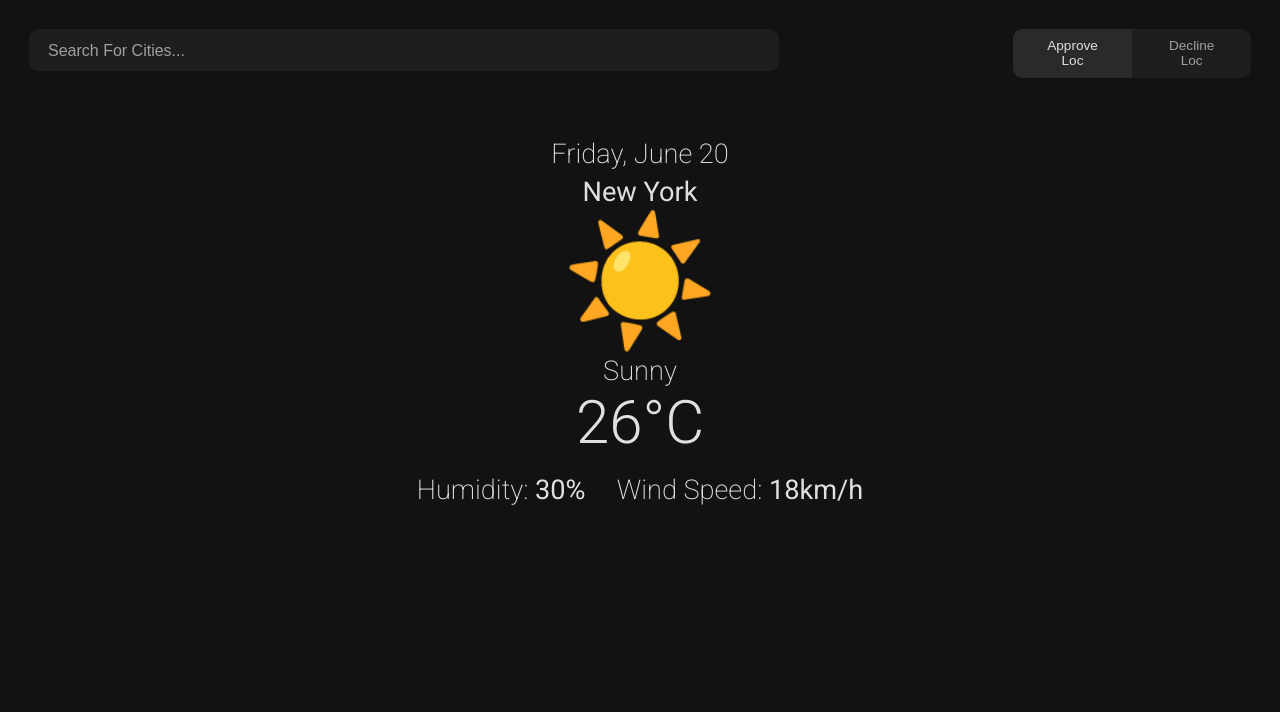
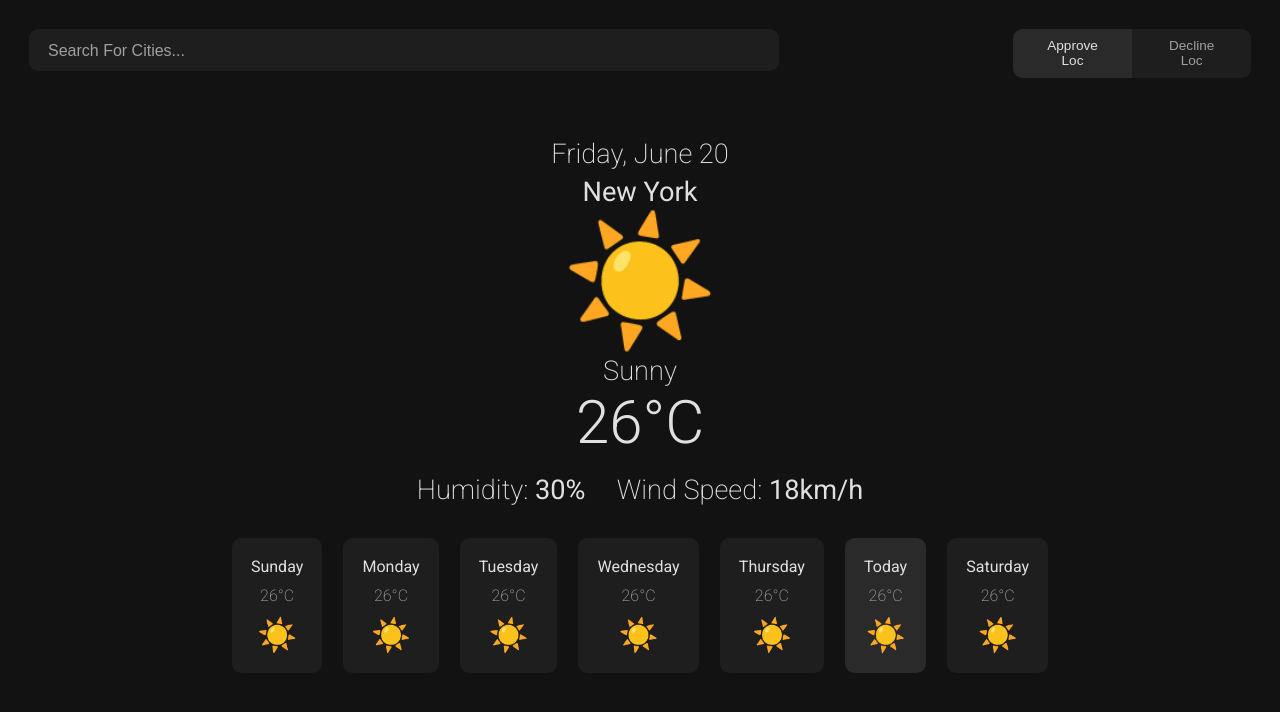
Before and after one commit to MorBuhbut-WebDev/Weather-App, a React (Vite) app: page / in a window 1280 px wide. Shown: the top 712 px of the page. Built offline with nearby package versions, Linux system fonts and the light colour scheme.

Commit message:
Added Forecast List And Cards (Only Styling No Logic Yet)

```diff
--- a/src/Components/App/App.jsx
+++ b/src/Components/App/App.jsx
@@ -1,12 +1,14 @@
 import styles from "./App.module.css";
 import Header from "../Header/Header.jsx";
 import WeatherCard from "../WeatherCard/WeatherCard.jsx";
+import ForecastList from "../ForecastList/ForecastList.jsx";
 
 export default function App() {
   return (
     <div className={styles.page}>
       <Header />
       <WeatherCard />
+      <ForecastList />
     </div>
   );
 }
--- /dev/null
+++ b/src/Components/ForecastList/ForecastCard/ForecastCard.jsx
@@ -0,0 +1,17 @@
+import styles from "./ForecastCard.module.css";
+
+export default function ForecastCard({ day, temp, icon }) {
+  return (
+    <li
+      className={
+        day === "Today"
+          ? `${styles.forecastCard} ${styles.selectedDay}`
+          : `${styles.forecastCard}`
+      }
+    >
+      <p className={styles.day}>{day}</p>
+      <p className={styles.temp}>{temp}</p>
+      <p className={styles.icon}>{icon}</p>
+    </li>
+  );
+}
--- /dev/null
+++ b/src/Components/ForecastList/ForecastCard/ForecastCard.module.css
@@ -0,0 +1,28 @@
+.forecastCard {
+  display: flex;
+  flex-direction: column;
+  justify-content: center;
+  align-items: center;
+  gap: var(--gap-small);
+  background-color: var(--bg-card);
+  padding: var(--padding-medium);
+  border-radius: var(--border-radius);
+  cursor: pointer;
+}
+
+.day {
+  color: var(--text-primary);
+}
+
+.temp {
+  color: var(--text-secondary);
+  font-weight: 200;
+}
+
+.icon {
+  font-size: var(--text-large);
+}
+
+.selectedDay {
+  background-color: var(--border);
+}
--- /dev/null
+++ b/src/Components/ForecastList/ForecastList.jsx
@@ -0,0 +1,27 @@
+import styles from "./ForecastList.module.css";
+import ForecastCard from "./ForecastCard/ForecastCard.jsx";
+
+export default function ForecastList() {
+  const demoListDays = [
+    { day: "Sunday", temp: "26°C", icon: "☀️" },
+    { day: "Monday", temp: "26°C", icon: "☀️" },
+    { day: "Tuesday", temp: "26°C", icon: "☀️" },
+    { day: "Wednesday", temp: "26°C", icon: "☀️" },
+    { day: "Thursday", temp: "26°C", icon: "☀️" },
+    { day: "Today", temp: "26°C", icon: "☀️" },
+    { day: "Saturday", temp: "26°C", icon: "☀️" },
+  ];
+
+  return (
+    <ul className={styles.forecastList}>
+      {demoListDays.map((item) => (
+        <ForecastCard
+          key={item.day}
+          day={item.day}
+          temp={item.temp}
+          icon={item.icon}
+        />
+      ))}
+    </ul>
+  );
+}
--- /dev/null
+++ b/src/Components/ForecastList/ForecastList.module.css
@@ -0,0 +1,8 @@
+.forecastList {
+  display: flex;
+  justify-content: center;
+  align-items: center;
+  gap: var(--gap-medium);
+  margin: 0 var(--margin-medium);
+  overflow-x: auto;
+}
```
